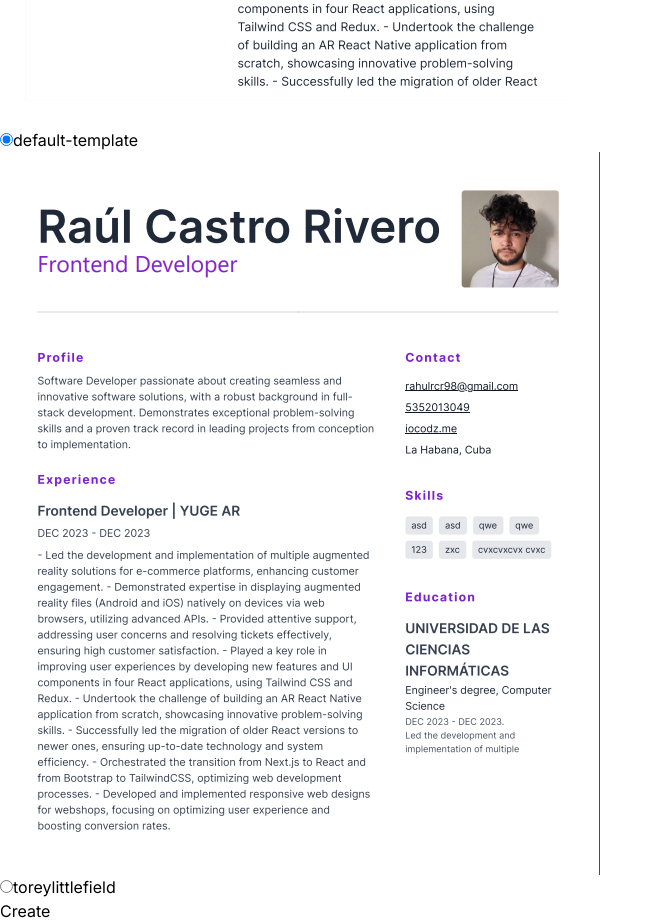
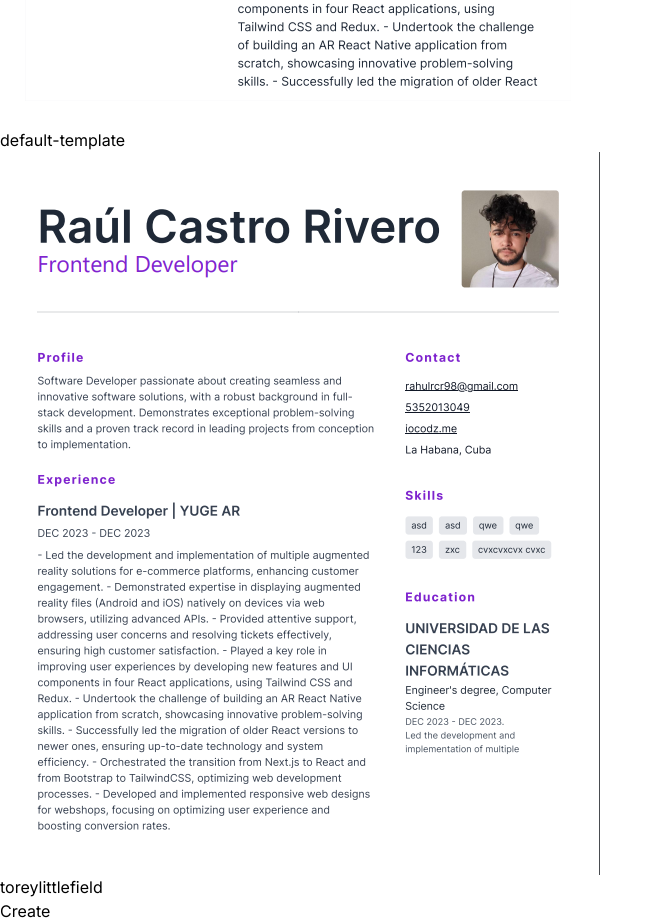
Before and after one commit to iocodz/cv-builder, a Next.js app: page / in a window 1280 px wide. Shown: the part 1124-2047 px from the top of the page, without its empty margins (0-663 px from the left). Built offline with nearby package versions, Linux system fonts and the light colour scheme.

Commit message:
fix: remove input radio

```diff
--- a/app/page.tsx
+++ b/app/page.tsx
@@ -406,11 +406,7 @@ const CVForm = () => {
               setTemplate({...templates[index]})
             }}>
               <img className={(t.slug === template.slug ? "border-4 border-info " : "") + "object-cover w-full aspect-square object-top rounded"} src={t.picture} alt={t.name} />
-              <label className="my-4 gap-4 flex items-center">
-                <input onChange={() => {}} checked={t.slug === template.slug} name="template" type="radio" className="radio" />
-                {t.name}
-              </label>
-
+              <p className="mt-2 mb-0">{t.name}</p>
             </div>
           ))}
         </div>
```
